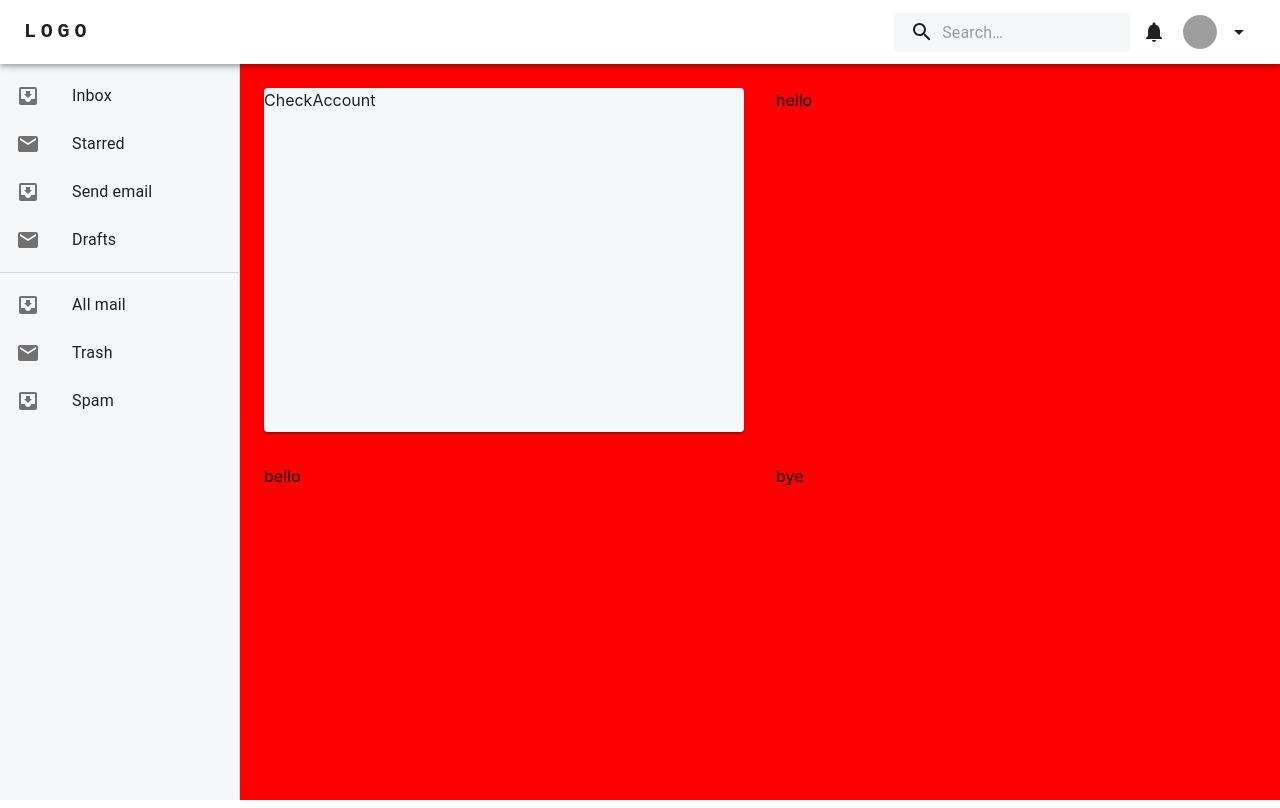
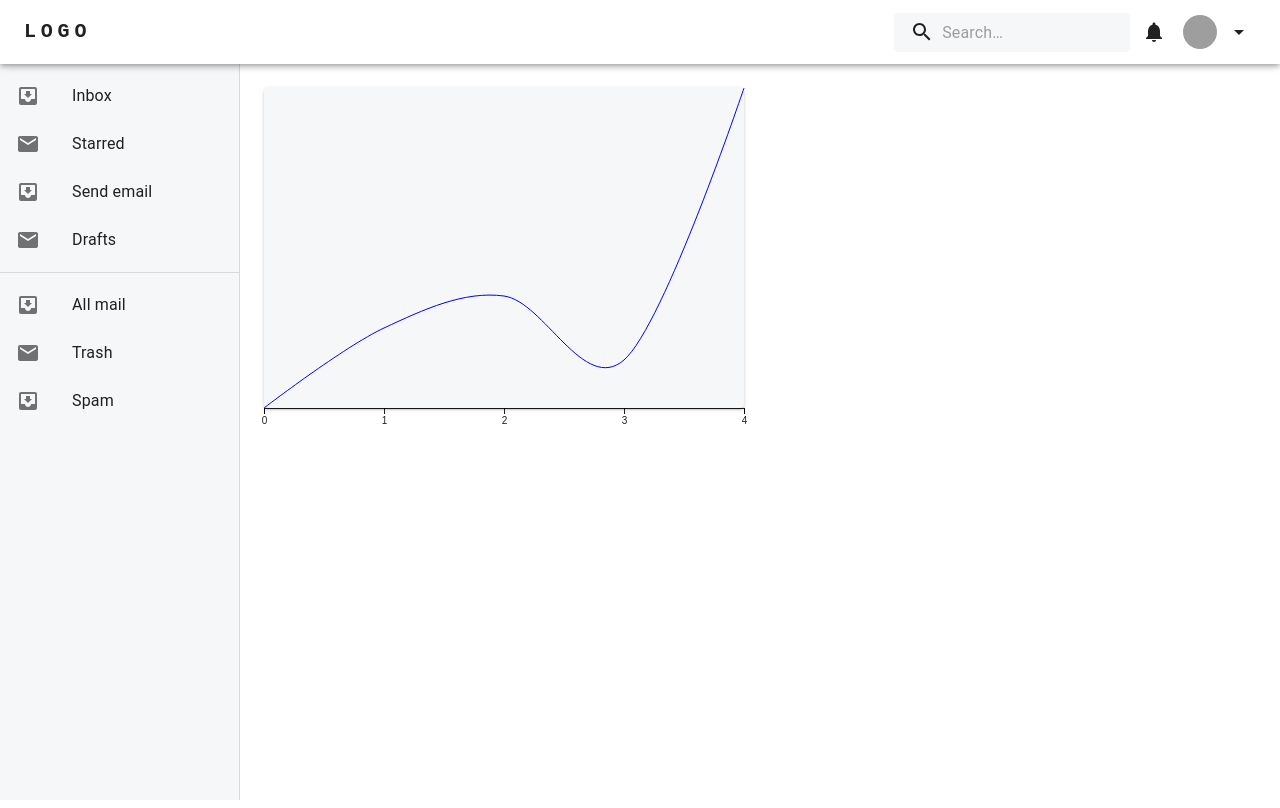
Before and after one commit to RajeevKhati/DataAnalyticsDashboard, a React (Vite) app: page / in a window 1280 px wide. Built offline with nearby package versions, Linux system fonts and the light colour scheme; grey boxes are pictures that could not be loaded.

Commit message:
feat(checkingAccount): curved graph

```diff
--- a/package.json
+++ b/package.json
@@ -19,6 +19,7 @@
     "react-dom": "^18.2.0"
   },
   "devDependencies": {
+    "@types/d3": "^7.4.3",
     "@types/react": "^18.2.15",
     "@types/react-dom": "^18.2.7",
     "@typescript-eslint/eslint-plugin": "^6.0.0",
--- a/src/App.tsx
+++ b/src/App.tsx
@@ -17,9 +17,10 @@ function App() {
             flexGrow: 1,
             p: 3,
             // bgcolor: "background.paper",
-            bgcolor: "red",
-            height: "100vh",
+            // bgcolor: "red",
+            height: "50vh",
           }}
+          className="hello"
         >
           <Toolbar />
           <MainLayout />
--- a/src/components/CheckAccount.tsx
+++ b/src/components/CheckAccount.tsx
@@ -1,12 +1,61 @@
 import { Paper } from "@mui/material";
+import { useRef, useEffect } from "react";
+import { select, scaleLinear, axisBottom, line, curveCardinal } from "d3";
+import { useResizeObserver } from "../hooks/useResizeObserver";
+
+const data = [0, 25, 35, 15, 100];
 
 export default function CheckAccount() {
+  const svgRef = useRef<SVGSVGElement>(null);
+  const containerRef = useRef<HTMLDivElement>(null);
+  const dimensions = useResizeObserver(containerRef);
+
+  useEffect(() => {
+    if (svgRef.current && dimensions) {
+      const svg = select(svgRef.current);
+      const xCoordinate = scaleLinear()
+        .domain([0, data.length - 1])
+        .range([0, dimensions.width]);
+
+      const yCoordinate = scaleLinear()
+        .domain([0, 100])
+        .range([dimensions.height, 0]);
+
+      const xAxis = axisBottom(xCoordinate).ticks(data.length);
+
+      svg
+        .select<SVGSVGElement>(".x-axis")
+        .style("transform", `translateY(${dimensions.height}px)`)
+        .call(xAxis);
+
+      const myLine = line()
+        .x((_, index) => xCoordinate(index))
+        .y((_, index) => {
+          console.log("index", index);
+          console.log("_valueY", _);
+          return yCoordinate(data[index]);
+        })
+        .curve(curveCardinal);
+
+      svg
+        .selectAll(".line")
+        .data([data])
+        .join("path")
+        .attr("class", "line")
+        .attr("d", (d: unknown) => myLine(d as [number, number][]))
+        .attr("fill", "none")
+        .attr("stroke", "blue");
+    }
+  }, [dimensions]);
+
   return (
-    <Paper
-      elevation={2}
-      sx={{ height: "100%", width: "100%", bgColor: "blue" }}
-    >
-      CheckAccount
-    </Paper>
+    <div ref={containerRef} style={{ height: "100%", width: "100%" }}>
+      <Paper elevation={2} sx={{ height: "100%", width: "100%" }}>
+        <svg style={{ width: "100%", height: "100%" }} ref={svgRef}>
+          <g className="x-axis"></g>
+          <g className="y-axis"></g>
+        </svg>
+      </Paper>
+    </div>
   );
 }
--- a/src/components/MainLayout.tsx
+++ b/src/components/MainLayout.tsx
@@ -3,19 +3,13 @@ import CheckAccount from "./CheckAccount";
 
 export default function MainLayout() {
   return (
-    <Grid container spacing={4} sx={{ height: "100%" }}>
-      <Grid item xs={6}>
+    <Grid container spacing={4} sx={{ height: "100%" }} className="bye">
+      <Grid item xs={6} sx={{ height: "100%" }}>
         <CheckAccount />
       </Grid>
-      <Grid item xs={6}>
-        hello
-      </Grid>
-      <Grid item xs={6}>
-        bello
-      </Grid>
-      <Grid item xs={6}>
-        bye
-      </Grid>
+      <Grid item xs={6} sx={{ height: "100%" }}></Grid>
+      <Grid item xs={6} sx={{ height: "100%" }}></Grid>
+      <Grid item xs={6} sx={{ height: "100%" }}></Grid>
     </Grid>
   );
 }
--- /dev/null
+++ b/src/hooks/useResizeObserver.tsx
@@ -0,0 +1,23 @@
+import { RefObject, useEffect, useState } from "react";
+
+export const useResizeObserver = (ref: RefObject<HTMLDivElement>) => {
+  const [dimensions, setDimensions] = useState<DOMRectReadOnly>();
+
+  useEffect(() => {
+    const observeTarget = ref.current;
+    if (!observeTarget) {
+      return;
+    }
+    const resizeObserver = new ResizeObserver((entries) => {
+      entries.forEach((entry) => {
+        setDimensions(entry.contentRect);
+      });
+    });
+    resizeObserver.observe(observeTarget);
+    return () => {
+      resizeObserver.unobserve(observeTarget);
+    };
+  }, [ref]);
+
+  return dimensions;
+};
--- a/src/index.css
+++ b/src/index.css
@@ -21,3 +21,7 @@
   -moz-osx-font-smoothing: grayscale;
   -webkit-text-size-adjust: 100%;
 }
+
+svg {
+  overflow: visible;
+}
```
Also changed, not shown: 1 other file (tests, documents, lock files or other folders).
